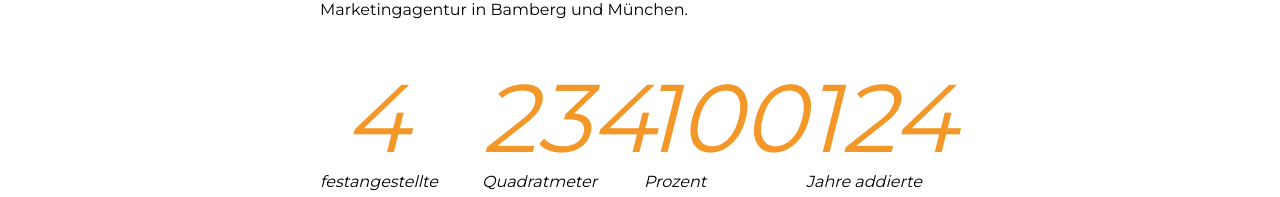
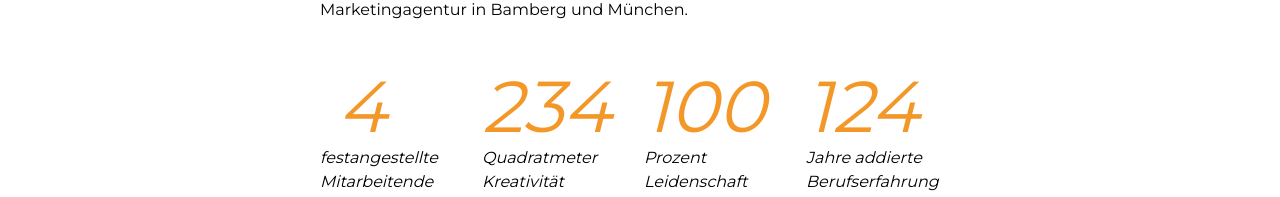
Before and after one commit to alfarrobeira/apevertising, a Next.js app: page / in a window 1280 px wide. Shown: the part 597-794 px from the top of the page. Built offline with nearby package versions, Linux system fonts and the light colour scheme.

Commit message:
Add grid responsiveness

```diff
--- a/src/app/globals.css
+++ b/src/app/globals.css
@@ -1,6 +1,10 @@
 @tailwind base;
 @tailwind components;
 @tailwind utilities;
+
+* {
+  font-size: 16px;
+}
 
 body {
   font-family: 'Open Sans', 'Helvetica Neue', sans-serif;
@@ -20,9 +24,32 @@ body {
 }
 
 /* Grid */
-.content-wrapper {
-  display: grid;
-  grid-template-columns: 1fr 2fr 1fr;
+@media screen and (min-width: 640px) {
+  .content-wrapper {
+    display: grid;
+    grid-template-columns: 1fr 8fr 1fr;
+  }
+}
+
+@media screen and (min-width: 768px) {
+  .content-wrapper {
+    display: grid;
+    grid-template-columns: 1fr 5fr 1fr;
+  }
+}
+
+@media screen and (min-width: 1024px) {
+  .content-wrapper {
+    display: grid;
+    grid-template-columns: 1fr 3fr 1fr;
+  }
+}
+
+@media screen and (min-width: 1280px) {
+  .content-wrapper {
+    display: grid;
+    grid-template-columns: 1fr 2fr 1fr;
+  }
 }
 
 .content {
@@ -37,18 +64,3 @@ body {
 .feed-content {
   grid-column: 2/3;
 }
-
-/* :root {
-  --foreground-rgb: 0, 0, 0;
-  --background-start-rgb: 214, 219, 220;
-  --background-end-rgb: 255, 255, 255;
-}
-
-@media (prefers-color-scheme: dark) {
-  :root {
-    --foreground-rgb: 255, 255, 255;
-    --background-start-rgb: 0, 0, 0;
-    --background-end-rgb: 0, 0, 0;
-  }
-}
-*/
--- a/src/app/page.tsx
+++ b/src/app/page.tsx
@@ -43,19 +43,19 @@ export default function Home() {
               </p>
               <div className="grid grid-cols-4 gap-2 py-12">
                 <div className="grid grid-rows-2 gap-1">
-                  <div className="text-8xl italic gold">&nbsp;4</div>
+                  <div className="text-7xl italic gold">&nbsp;4</div>
                   <div className="italic">festangestellte Mitarbeitende</div>
                 </div>
                 <div className="grid grid-rows-2 gap-1">
-                  <div className="text-8xl italic gold">234</div>
+                  <div className="text-7xl italic gold">234</div>
                   <div className="italic">Quadratmeter Kreativität</div>
                 </div>
                 <div className="grid grid-rows-2 gap-1">
-                  <div className="text-8xl italic gold">100</div>
+                  <div className="text-7xl italic gold">100</div>
                   <div className="italic">Prozent Leidenschaft</div>
                 </div>
                 <div className="grid grid-rows-2 gap-1">
-                  <div className="text-8xl italic gold">124</div>
+                  <div className="text-7xl italic gold">124</div>
                   <div className="italic">Jahre addierte Berufserfahrung</div>
                 </div>
               </div>
```
